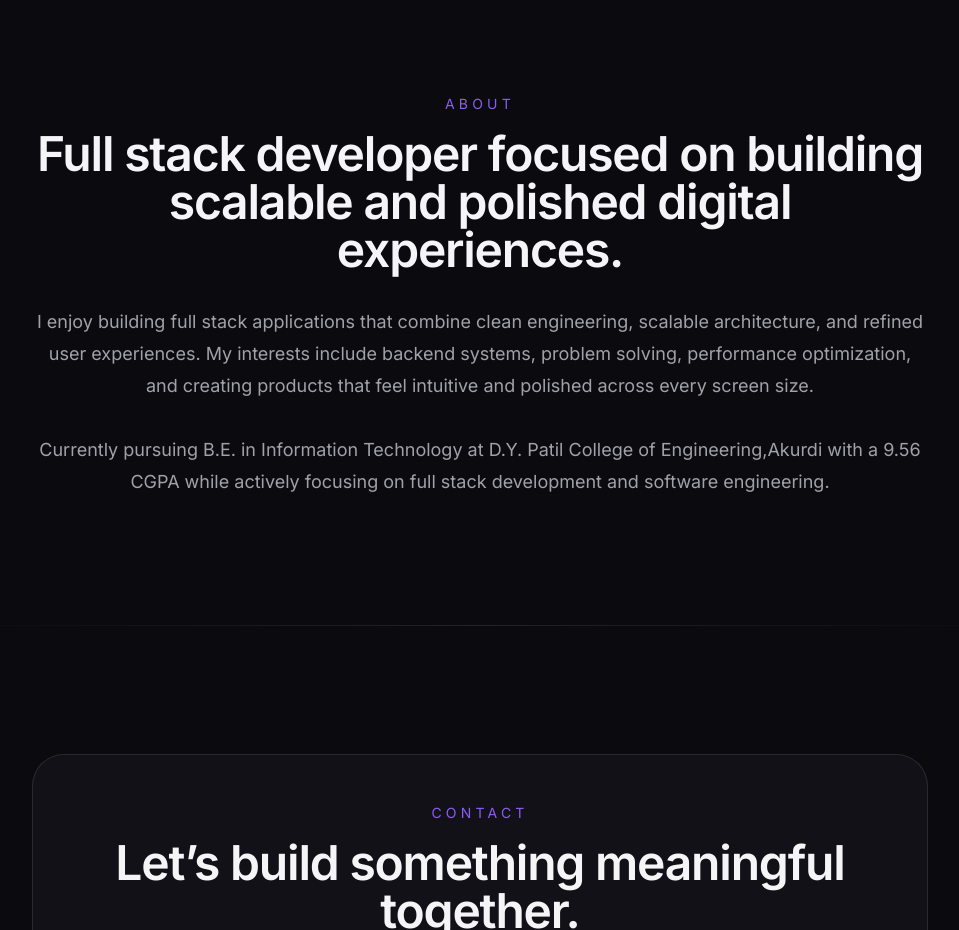
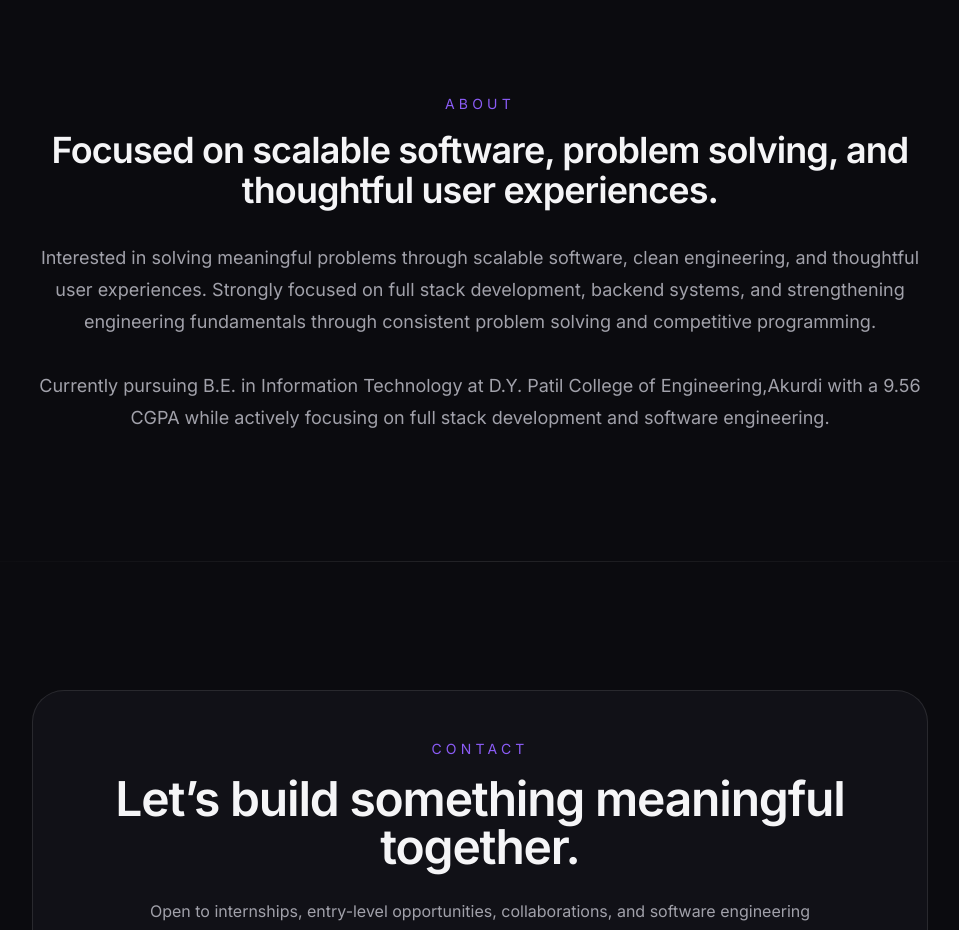
Before and after one commit to sagarnage123/portfolio, a React (Vite) app: page / in a window 1280 px wide. Shown: the part 3960-4890 px from the top of the page, without its empty margins (160-1119 px from the left). Built offline with nearby package versions, Linux system fonts and the light colour scheme.

Commit message:
Personlized about section

```diff
--- a/src/sections/About/About.tsx
+++ b/src/sections/About/About.tsx
@@ -25,14 +25,14 @@ function About() {
                 <h2
                     className="
             mt-4
-            text-3xl
-            md:text-5xl
+            text-2xl
+            md:text-3xl
+            lg:text-4xl
             font-semibold
             tracking-tight
           "
                 >
-                    Full stack developer focused on building scalable and
-                    polished digital experiences.
+                        Focused on scalable software, problem solving, and thoughtful user experiences.
                 </h2>
 
                 <p
@@ -44,12 +44,7 @@ function About() {
             md:text-lg
           "
                 >
-                    I enjoy building full stack applications that combine
-                    clean engineering, scalable architecture, and refined
-                    user experiences. My interests include backend systems,
-                    problem solving, performance optimization, and creating
-                    products that feel intuitive and polished across every
-                    screen size.
+                        Interested in solving meaningful problems through scalable software, clean engineering, and thoughtful user experiences. Strongly focused on full stack development, backend systems, and strengthening engineering fundamentals through consistent problem solving and competitive programming.
                     <br />
                     <br />
 
```
